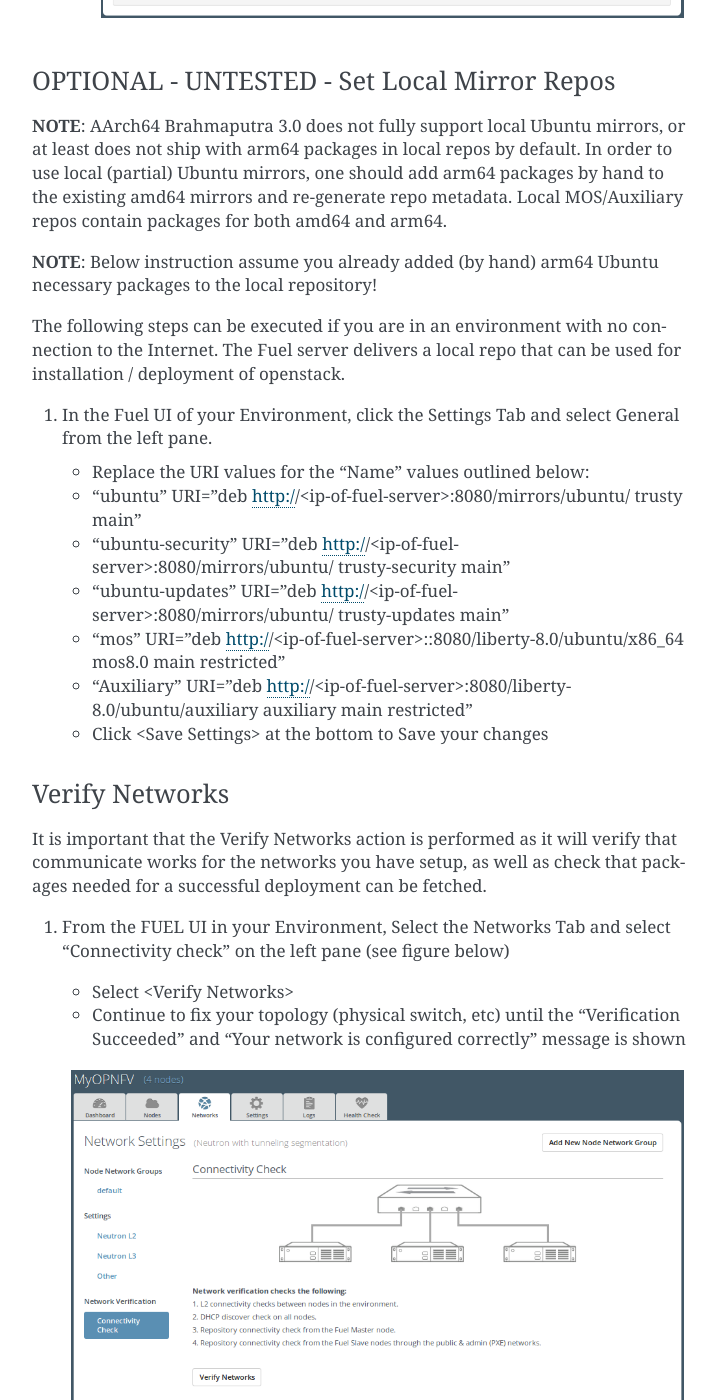
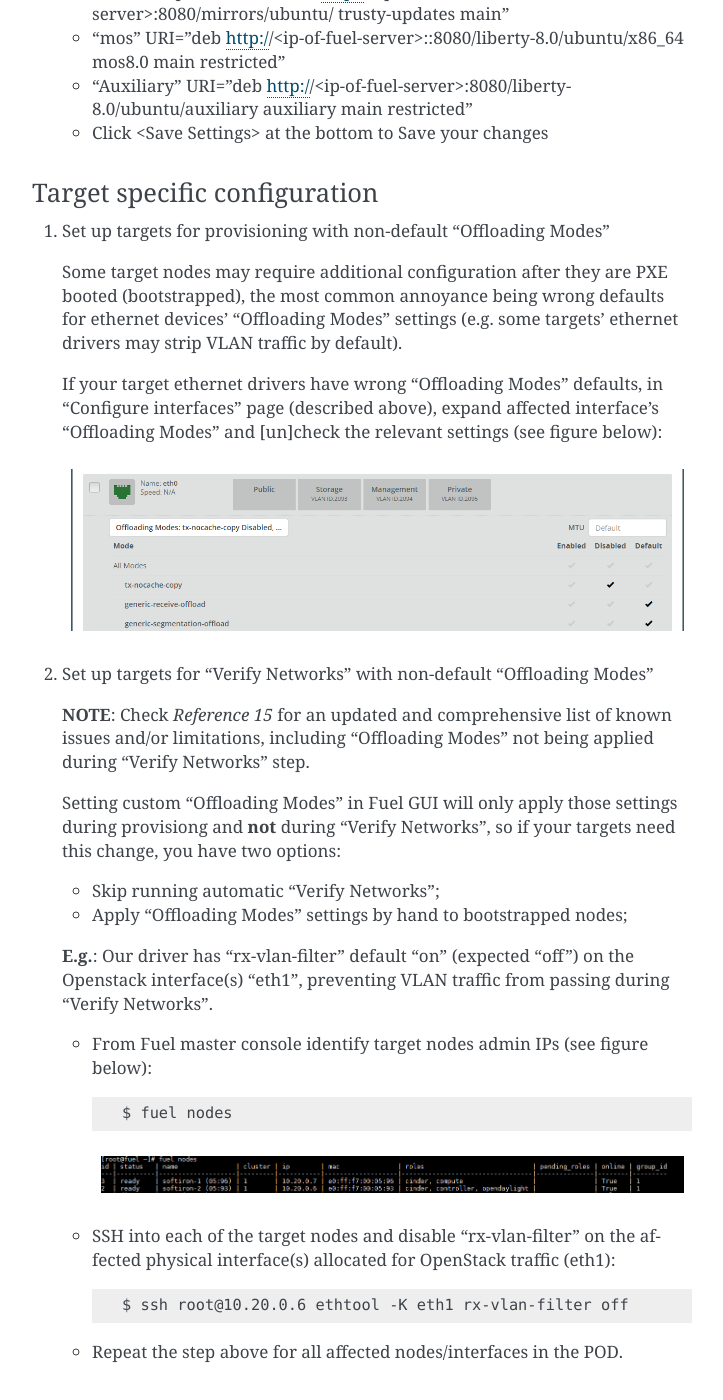
Before and after one commit to opnfv/armband, a Sphinx documentation site: the page built from docs/installation-instruction.rst, in a window 1280 px wide and 1400 px high, scrolled down 17725 px. Shown: the whole window, without its empty margins (388-1111 px from the left). Built offline with Sphinx 7.4.7, drawn with Linux system fonts in a browser that asks for light colours; some of the changed text lies outside the part shown.

Commit message:
docs/install-instr: Refactor target specific cfg.
Fuel 8.0 adds support for setting up "Offloading Modes" for
target nodes.

Document how this features should be used (and why/when it's
necessary).

While at it, fix minor reference to branch in git tag checkout
instructions, as we'd be in detached HEAD and not on a new branch.

Change-Id: If7a8ca44541903dbeb6db36bc64fe56b132165cb

```diff
--- a/docs/installation-instruction.rst
+++ b/docs/installation-instruction.rst
@@ -223,7 +223,7 @@ Install Fuel master
 
 #. In the "Network Setup" section - Configure DHCP/Static IP information for your FUEL node - For example, ETH0 is 10.20.0.2/24 for FUEL booting and ETH1 is DHCP/Static in your corporate/lab network (see figure below).
 
-   - **Note**: ArmbandFuel@OPNFV requires internet connectivity during bootstrap
+   - **NOTE**: ArmbandFuel@OPNFV requires internet connectivity during bootstrap
      image building, due to missing arm64 (AArch64) packages in the partial
      local Ubuntu mirror (consequence of ports.ubuntu.com mirror architecture).
 
@@ -307,25 +307,6 @@ scheme so that the FUEL Master can pick them up for control.
    - Wait until all nodes are displayed in top right corner of the Fuel GUI: Total nodes and Unallocated nodes (see figure below).
 
    .. figure:: img/nodes.png
-
-
-Target specific configuration
------------------------------
-
-#. AMD Softiron
-
-   For these targets, "rx-vlan-filter" offloading has to be turned off on the interface destined for OpenStack traffic (not the interface used for PXE boot).
-   For now this setting cannot be toggled from Fuel GUI, so it has to be done form the console.
-
-   - From Fuel master console identify target nodes admin IPs (see figure below).
-
-     .. figure:: img/fuelconsole1.png
-
-   - SSH into each of the target nodes and disable rx-vlan-filter on the physical interface allocated for OpenStack traffic  (see figure below).
-
-     .. figure:: img/softiron1.png
-
-   - Repeat the step above for all AMD Softiron nodes in the POD.
 
 
 Install additional Plugins/Features on the FUEL node
@@ -556,7 +537,6 @@ Allocate nodes to environment and assign functional roles
 
     .. figure:: img/interfaceconf.png
 
-
 OPTIONAL - UNTESTED - Set Local Mirror Repos
 ---------------------------------
 
@@ -588,6 +568,58 @@ that can be used for installation / deployment of openstack.
    - "Auxiliary" URI="deb http://<ip-of-fuel-server>:8080/liberty-8.0/ubuntu/auxiliary auxiliary main restricted"
 
    - Click <Save Settings> at the bottom to Save your changes
+
+Target specific configuration
+-----------------------------
+
+#. Set up targets for provisioning with non-default "Offloading Modes"
+
+   Some target nodes may require additional configuration after they are
+   PXE booted (bootstrapped), the most common annoyance being wrong defaults
+   for ethernet devices' "Offloading Modes" settings (e.g. some targets'
+   ethernet drivers may strip VLAN traffic by default).
+
+   If your target ethernet drivers have wrong "Offloading Modes" defaults,
+   in "Configure interfaces" page (described above), expand affected
+   interface's "Offloading Modes" and [un]check the relevant settings
+   (see figure below):
+
+   .. figure:: img/offloadingmodes.png
+
+#. Set up targets for "Verify Networks" with non-default "Offloading Modes"
+
+   **NOTE**: Check *Reference 15* for an updated and comprehensive list of
+   known issues and/or limitations, including "Offloading Modes" not being
+   applied during "Verify Networks" step.
+
+   Setting custom "Offloading Modes" in Fuel GUI will only apply those settings
+   during provisiong and **not** during "Verify Networks", so if your targets
+   need this change, you have two options:
+
+   - Skip running automatic "Verify Networks";
+
+   - Apply "Offloading Modes" settings by hand to bootstrapped nodes;
+
+   **E.g.**: Our driver has "rx-vlan-filter" default "on" (expected "off") on
+   the Openstack interface(s) "eth1", preventing VLAN traffic from passing
+   during "Verify Networks".
+
+   - From Fuel master console identify target nodes admin IPs (see figure below):
+
+     .. code-block:: bash
+
+         $ fuel nodes
+
+     .. figure:: img/fuelconsole1.png
+
+   - SSH into each of the target nodes and disable "rx-vlan-filter" on the
+     affected physical interface(s) allocated for OpenStack traffic (eth1):
+
+     .. code-block:: bash
+
+         $ ssh root@10.20.0.6 ethtool -K eth1 rx-vlan-filter off
+
+   - Repeat the step above for all affected nodes/interfaces in the POD.
 
 Verify Networks
 ---------------
```
Also changed, not shown: other parts of docs/installation-instruction.rst (+1 -1 lines), docs/img/offloadingmodes.png (added), docs/img/softiron1.png (deleted).
